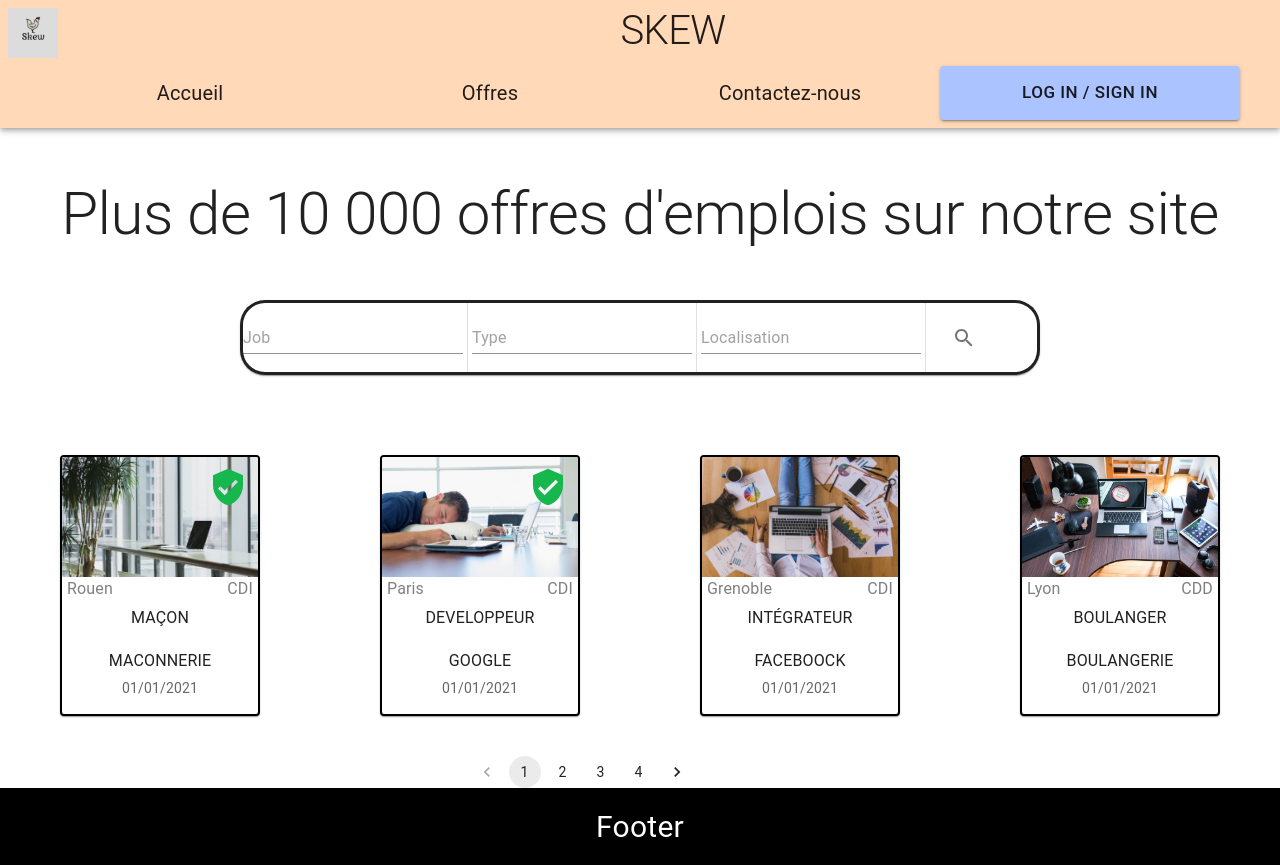
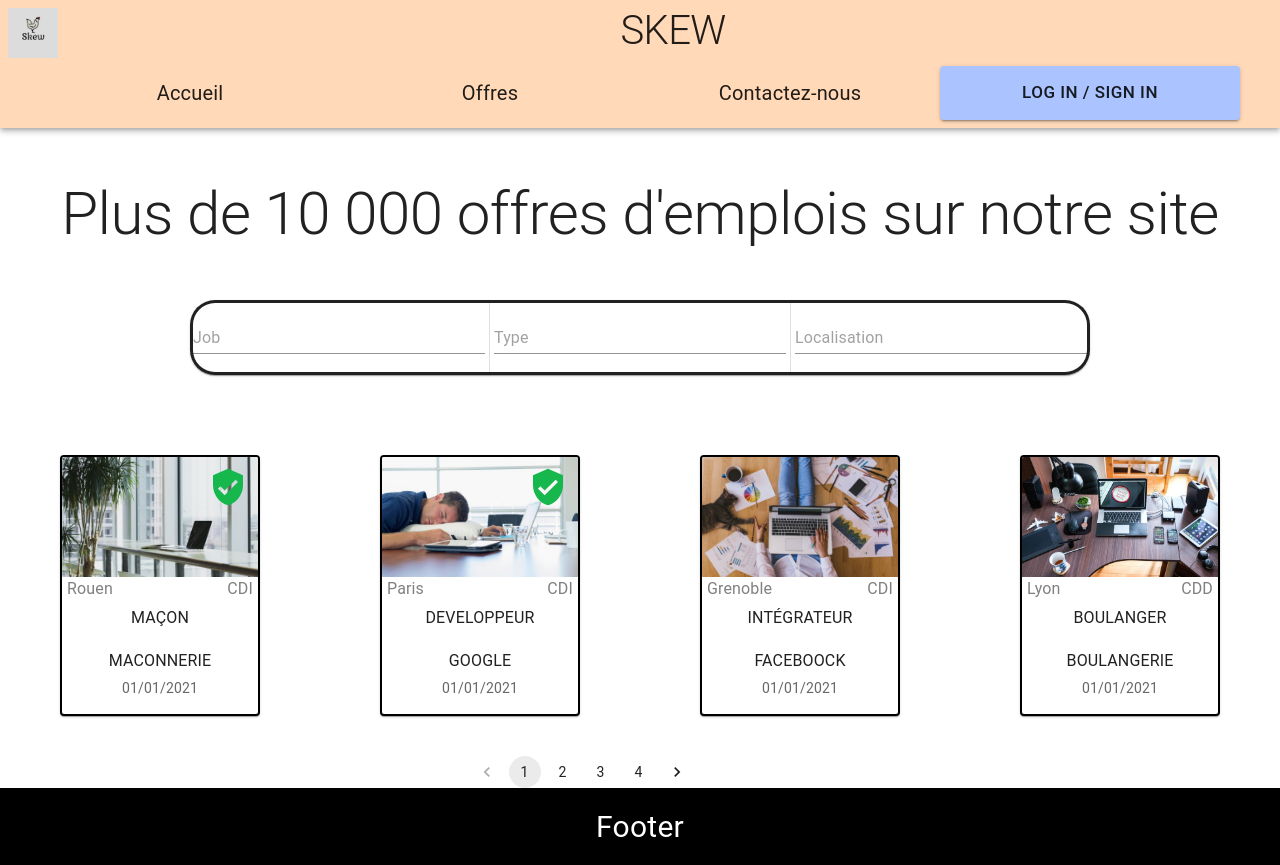
Before and after one commit to CDA-SKEW/Skew, a React (Create React App) app in the folder front/: page /#/offres in a window 1280 px wide. Built offline with nearby package versions, Linux system fonts and the light colour scheme.

Commit message:
travail sur la pagination des offres

```diff
--- a/front/src/components/visiteur/ListAllOffres.js
+++ b/front/src/components/visiteur/ListAllOffres.js
@@ -4,9 +4,7 @@ import React from 'react';
 import Pagination from '@mui/material/Pagination';
 import { Typography } from '@mui/material';
 
-export default function ListAllOffres({ listOffer, job, type, location }) {
-
-    const [page, setPage] = React.useState(1);
+export default function ListAllOffres({ listOffer, job, type, location, page, setPage }) {
 
     const handleChange = (event, value) => {
         setPage(value);
@@ -35,12 +33,7 @@ export default function ListAllOffres({ listOffer, job, type, location }) {
 
     const SplitList = splitArray(filterList, 4)
 
-    const pages = Math.ceil(SplitList.length)
-
-    console.log('filterList', filterList)
-    console.log('splitlist', SplitList)
-    console.log('pages', pages)
-
+    const pages = SplitList.length
 
     return (
         <Box
--- a/front/src/components/visiteur/MoteurRechercheOffres.js
+++ b/front/src/components/visiteur/MoteurRechercheOffres.js
@@ -1,8 +1,6 @@
 import * as React from 'react';
-import SearchIcon from '@mui/icons-material/Search';
 import Paper from "@mui/material/Paper";
 import Divider from "@mui/material/Divider";
-import IconButton from "@mui/material/IconButton";
 import { TextField } from '@material-ui/core';
 
 export default function MoteurRechercheOffres({ handleSearchJob, handleSearchType, handleSearchLocation }) {
@@ -14,7 +12,7 @@ export default function MoteurRechercheOffres({ handleSearchJob, handleSearchTyp
             sx={{
                 display: "flex",
                 alignItems: "center",
-                width: 800,
+                width: '900px',
                 height: 75,
                 bgcolor: '#fff',
                 border: 3,
@@ -26,9 +24,10 @@ export default function MoteurRechercheOffres({ handleSearchJob, handleSearchTyp
             <TextField
                 placeholder="Job"
                 name='job'
+                fullWidth
                 onChange={(e) => handleSearchJob(e.target.value)}
                 sx={{
-                    width: 250,
+                    width: '300px',
                 }}
             />
             <Divider
@@ -41,9 +40,10 @@ export default function MoteurRechercheOffres({ handleSearchJob, handleSearchTyp
             <TextField
                 placeholder="Type"
                 name='type'
+                fullWidth
                 onChange={(e) => handleSearchType(e.target.value)}
                 sx={{
-                    width: 250,
+                    width: '300px',
                 }}
             />
             <Divider
@@ -56,29 +56,12 @@ export default function MoteurRechercheOffres({ handleSearchJob, handleSearchTyp
             <TextField
                 placeholder="Localisation"
                 name='location'
+                fullWidth
                 onChange={(e) => handleSearchLocation(e.target.value)}
                 sx={{
-                    width: 250,
+                    width: '300px',
                 }}
             />
-            <Divider
-                variant='fullWidth'
-                sx={{
-                    ml: 0.5
-                }}
-                orientation="vertical"
-            />
-            <IconButton
-                type="submit"
-                sx={{
-                    borderRadius: "0 25px 25px 0",
-                    height: '100%',
-                    width: 75,
-                }}
-                aria-label="search"
-            >
-                <SearchIcon />
-            </IconButton>
         </Paper>
     )
 }
--- a/front/src/pages/visitor/OffresView.js
+++ b/front/src/pages/visitor/OffresView.js
@@ -14,7 +14,7 @@ export default function OffresView() {
     const [job, setJob] = useState("");
     const [type, setType] = useState("");
     const [location, setLocation] = useState("");
-    let n = 0;
+    const [page, setPage] = React.useState(1);
 
     const listOffer = [
         { image: Logo1, titleOffer: 'Maçon', nameEmployor: 'Maconnerie', dateOfferDays: '01/01/2021', badgeEmployor: true, typeContrat: 'CDI', localisation: "Rouen" },
@@ -32,12 +32,15 @@ export default function OffresView() {
 
     const handleSearchJob = (value) => {
         setJob(value)
+        setPage(1)
     }
     const handleSearchType = (value) => {
         setType(value)
+        setPage(1)
     }
     const handleSearchLocation = (value) => {
         setLocation(value)
+        setPage(1)
     }
 
         return (
@@ -55,6 +58,8 @@ export default function OffresView() {
                     job={job}
                     type={type}
                     location={location}
+                    page={page}
+                    setPage={setPage}
                 />
             </VisiteurLayout>
         );
```
Lines whose indentation alone changed are shown as unchanged.
